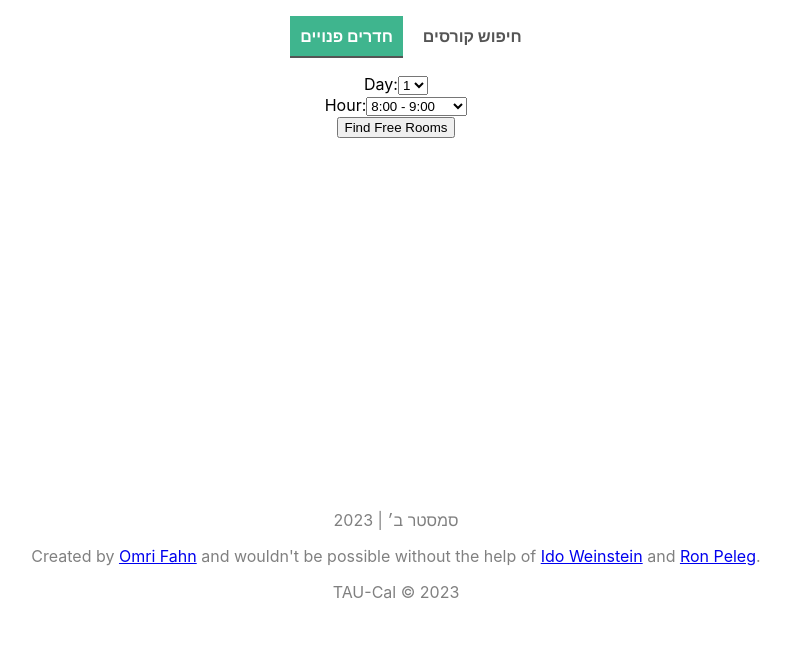
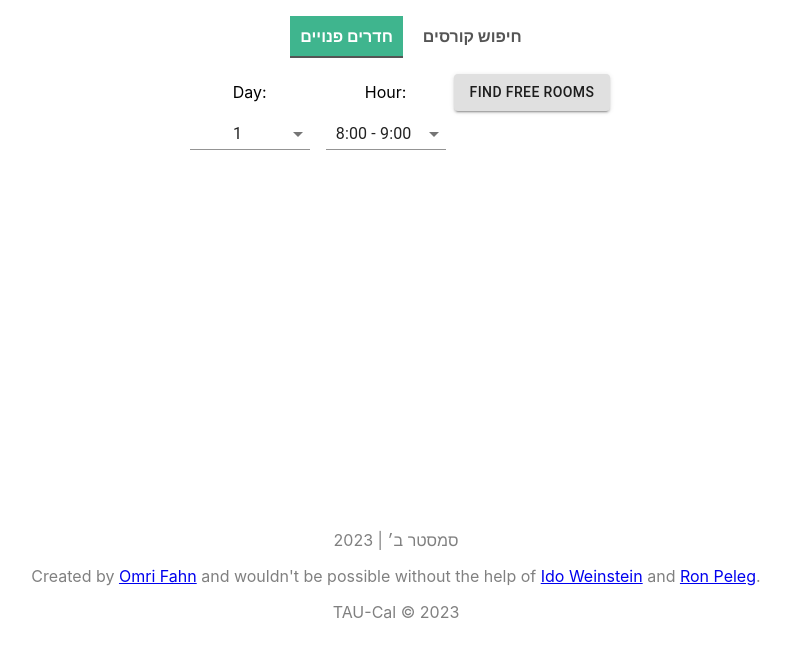
Before and after one commit to omrifahn/TAU-Cal, a React (Create React App) app: page / in a window 1280 px wide. Shown: the top 658 px of the page, without its empty margins (244-1035 px from the left). Built offline with nearby package versions, Linux system fonts and the light colour scheme.

Commit message:
Better UI I make a stop to order things by folders and then will come back again

```diff
--- a/src/components/FreeRoomsFinder.js
+++ b/src/components/FreeRoomsFinder.js
@@ -1,7 +1,20 @@
 import React, { useState } from 'react';
 import data from './../real_rooms_availability.json';
+import { makeStyles } from '@material-ui/core/styles';
+import FormControl from '@material-ui/core/FormControl';
+import Select from '@material-ui/core/Select';
+import MenuItem from '@material-ui/core/MenuItem';
+import Button from '@material-ui/core/Button';
+
+const useStyles = makeStyles((theme) => ({
+    formControl: {
+        margin: theme.spacing(1),
+        minWidth: 120,
+    },
+}));
 
 const FreeRoomsFinder = () => {
+    const classes = useStyles();
     const [selectedDay, setSelectedDay] = useState(1);
     const [selectedHour, setSelectedHour] = useState(8);
     const [freeRooms, setFreeRooms] = useState([]);
@@ -28,34 +41,45 @@ const FreeRoomsFinder = () => {
 
     return (
         <div>
-            <div>
+            <FormControl className={classes.formControl}>
                 <label htmlFor="day-select">Day:</label>
-                <select id="day-select" value={selectedDay} onChange={handleDayChange}>
-                    <option value={1}>1</option>
-                    <option value={2}>2</option>
-                    <option value={3}>3</option>
-                    <option value={4}>4</option>
-                    <option value={5}>5</option>
-                </select>
-            </div>
-            <div>
+                <Select
+                    id="day-select"
+                    value={selectedDay}
+                    onChange={handleDayChange}
+                >
+                    <MenuItem value={1}>1</MenuItem>
+                    <MenuItem value={2}>2</MenuItem>
+                    <MenuItem value={3}>3</MenuItem>
+                    <MenuItem value={4}>4</MenuItem>
+                    <MenuItem value={5}>5</MenuItem>
+                </Select>
+            </FormControl>
+            <FormControl className={classes.formControl}>
                 <label htmlFor="hour-select">Hour:</label>
-                <select id="hour-select" value={selectedHour} onChange={handleHourChange}>
-                    <option value={8}>8:00 - 9:00</option>
-                    <option value={9}>9:00 - 10:00</option>
-                    <option value={10}>10:00 - 11:00</option>
-                    <option value={11}>11:00 - 12:00</option>
-                    <option value={12}>12:00 - 13:00</option>
-                    <option value={13}>13:00 - 14:00</option>
-                    <option value={14}>14:00 - 15:00</option>
-                    <option value={15}>15:00 - 16:00</option>
-                    <option value={16}>16:00 - 17:00</option>
-                    <option value={17}>17:00 - 18:00</option>
-                    <option value={18}>18:00 - 19:00</option>
-                    <option value={19}>19:00 - 20:00</option>
-                </select>
-            </div>
-            <button onClick={findFreeRooms}>Find Free Rooms</button>
+                <Select
+                    id="hour-select"
+                    value={selectedHour}
+                    onChange={handleHourChange}
+                >
+                    <MenuItem value={8}>8:00 - 9:00</MenuItem>
+                    <MenuItem value={9}>9:00 - 10:00</MenuItem>
+                    <MenuItem value={10}>10:00 - 11:00</MenuItem>
+                    <MenuItem value={11}>11:00 - 12:00</MenuItem>
+                    <MenuItem value={12}>12:00 - 13:00</MenuItem>
+                    <MenuItem value={13}>13:00 - 14:00</MenuItem>
+                    <MenuItem value={14}>14:00 - 15:00</MenuItem>
+                    <MenuItem value={15}>15:00 - 16:00</MenuItem>
+                    <MenuItem value={16}>16:00 - 17:00</MenuItem>
+                    <MenuItem value={17}>17:00 - 18:00</MenuItem>
+                    <MenuItem value={18}>18:00 - 19:00</MenuItem>
+                    <MenuItem value={19}>19:00 - 20:00</MenuItem>
+                </Select>
+            </FormControl>
+            <Button variant="contained" color="" onClick={findFreeRooms}>
+                Find Free Rooms
+            </Button>
+
 
             <ul style={{ direction: 'rtl'}}>
                 {freeRooms.map((freeRoom, index, allRooms) => (
```
